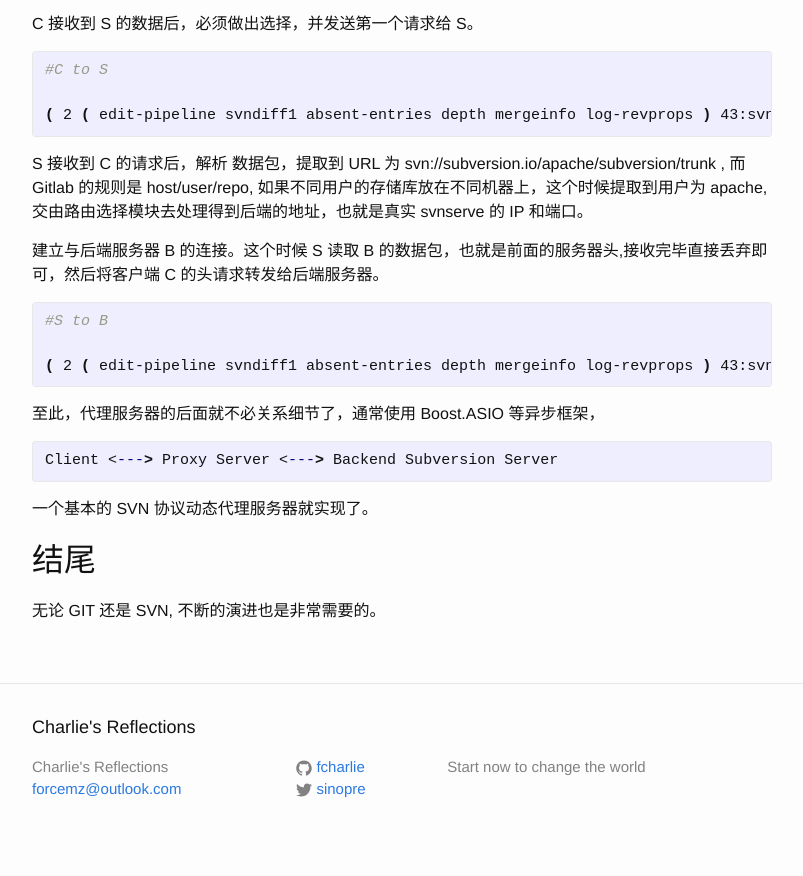
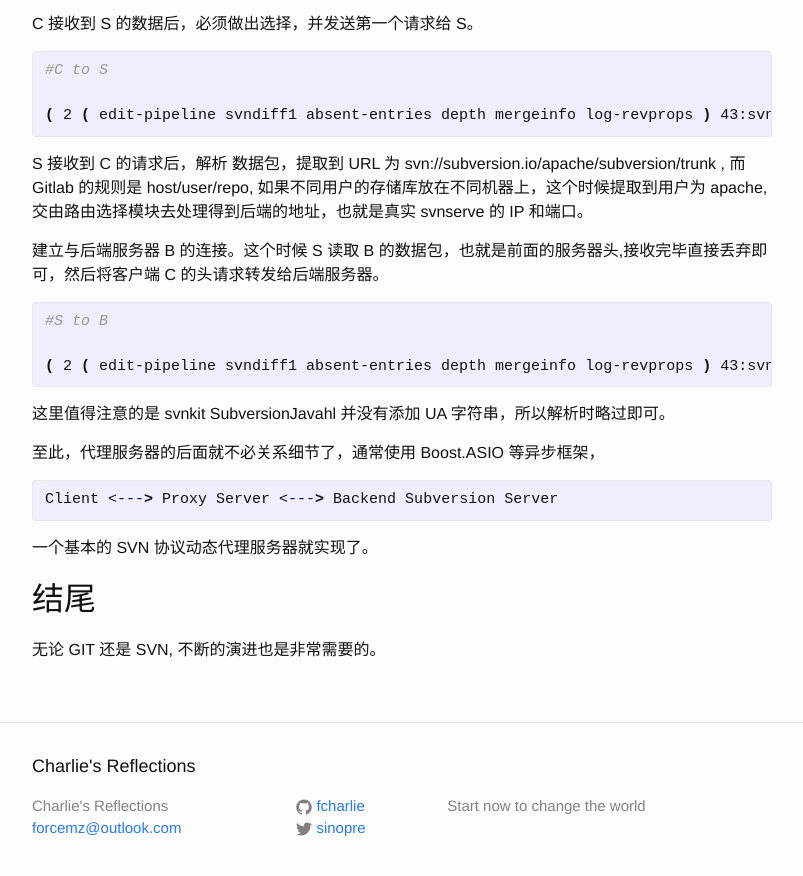
Before and after one commit to fcharlie/fcharlie.github.io, a Jekyll site: the page built from _posts/2015-10-16-DevelopmentVCS.md, in a window 1280 px wide and 900 px high, scrolled down 11246 px. Shown: the top 876 px of the window, without its empty margins (238-1041 px from the left). Built offline with Jekyll 4.4.1, drawn with Linux system fonts in a browser that asks for light colours.

Commit message:
Update 'Subversion and GIT'

```diff
--- a/_posts/2015-10-16-DevelopmentVCS.md
+++ b/_posts/2015-10-16-DevelopmentVCS.md
@@ -510,6 +510,7 @@ S 接收到 C 的请求后，解析 数据包，提取到 URL 为 svn://subversi
 ( 2 ( edit-pipeline svndiff1 absent-entries depth mergeinfo log-revprops ) 43:svn://subversion.io/apache/subversion/trunk 53:SVN/1.8.13-SlikSvn-1.8.13-X64 (x64-microsoft-windows) ( ) )
 {% endhighlight %}
 
+这里值得注意的是 svnkit SubversionJavahl 并没有添加 UA 字符串，所以解析时略过即可。
 
 至此，代理服务器的后面就不必关系细节了，通常使用 Boost.ASIO 等异步框架，
 
```
